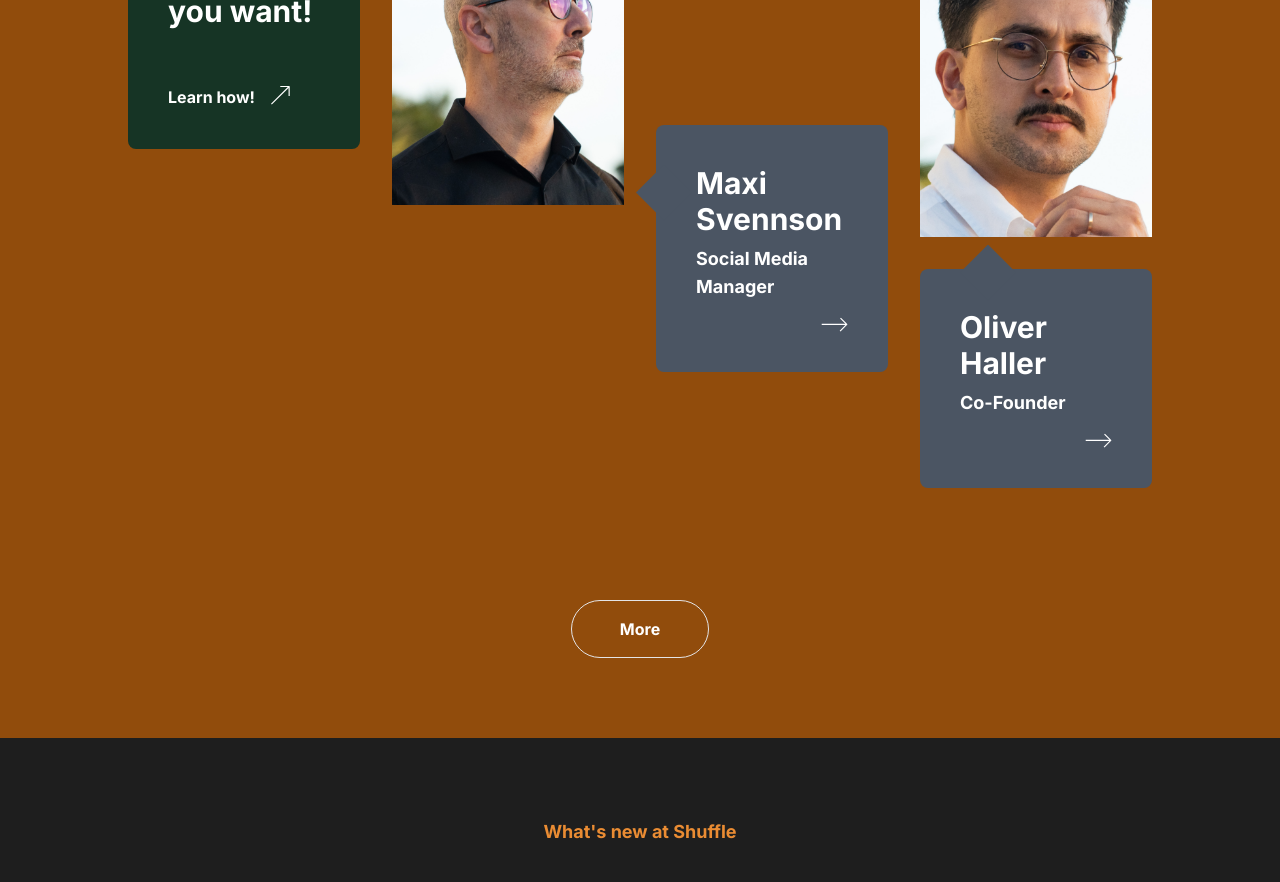
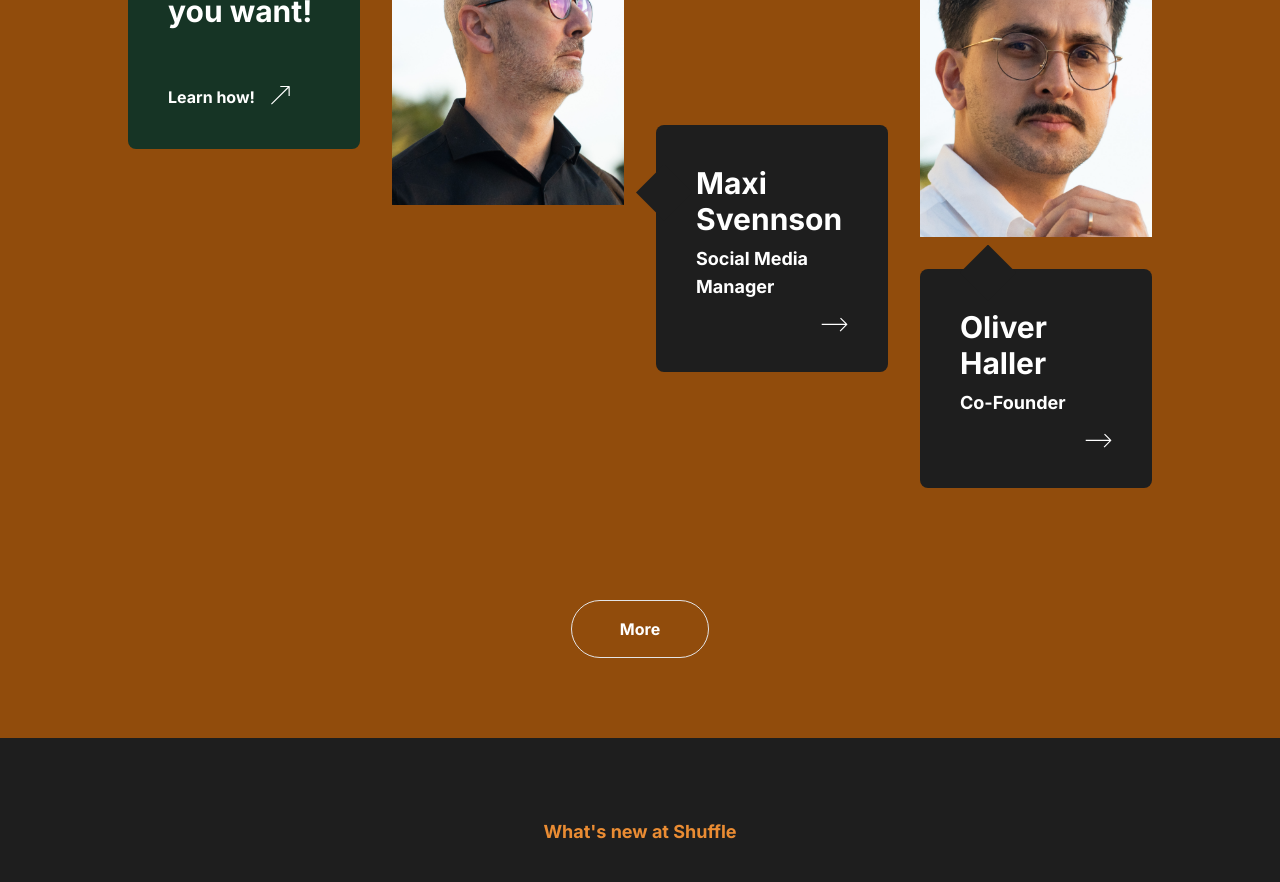
Before and after one commit to tasaboia/patercast, a Next.js app: page / in a window 1280 px wide. Shown: the part 4680-5562 px from the top of the page. Built offline with nearby package versions, Linux system fonts and the light colour scheme.

Commit message:
feat: animation added

```diff
--- a/src/app/page.js
+++ b/src/app/page.js
@@ -647,9 +647,9 @@ export default function Home() {
                   </div>
                 </div>
                 <div className="w-full lg:w-1/4 px-4">
-                  <div className="relative lg:mt-52 inline-block w-full mb-8 p-10 bg-gray-600 rounded-lg transition duration-200">
+                  <div className="relative lg:mt-52 inline-block w-full mb-8 p-10 bg-darkCoolGray-500 rounded-lg transition duration-200">
                     <div
-                      className="absolute top-0 -mt-6 right-0 mr-10 lg:left-0 lg:-ml-5 lg:mt-10 w-14 h-14 bg-gray-600"
+                      className="absolute top-0 -mt-6 right-0 mr-10 lg:left-0 lg:-ml-5 lg:mt-10 w-14 h-14 bg-darkCoolGray-500"
                       style={{
                         clipPath: "polygon(50% 0%, 100% 50%, 50% 100%, 0% 50%)",
                       }}
@@ -684,9 +684,9 @@ export default function Home() {
                       src="/assets/felipe.png"
                       alt=""
                     />
-                    <div className="relative inline-block w-full mb-8 p-10 bg-gray-600 rounded-lg transition duration-200">
+                    <div className="relative inline-block w-full mb-8 p-10 bg-darkCoolGray-500 rounded-lg transition duration-200">
                       <div
-                        className="absolute top-0 -mt-6 left-0 ml-10 w-14 h-14 bg-gray-600"
+                        className="absolute top-0 -mt-6 left-0 ml-10 w-14 h-14 bg-darkCoolGray-500"
                         style={{
                           clipPath:
                             "polygon(50% 0%, 100% 50%, 50% 100%, 0% 50%)",
```
